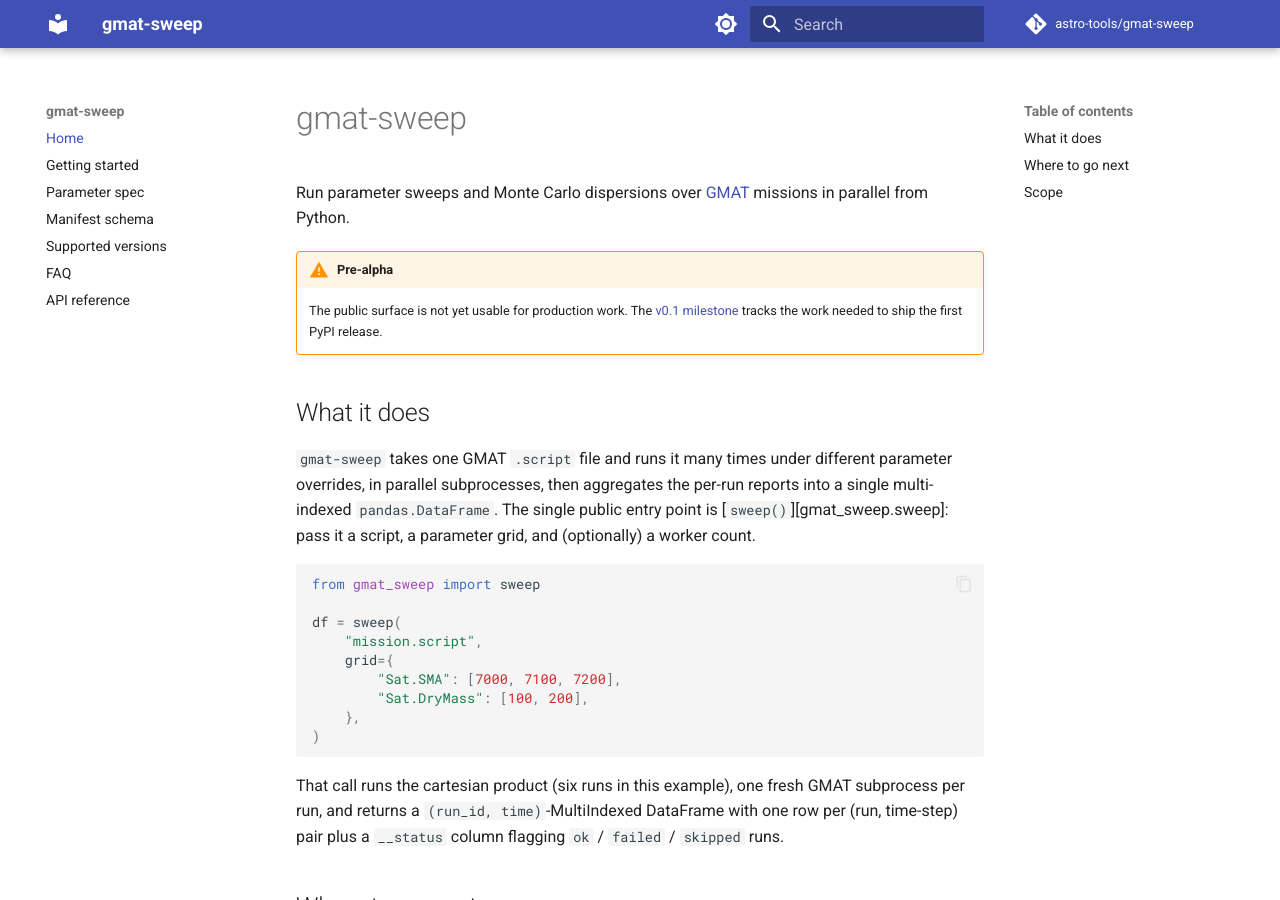
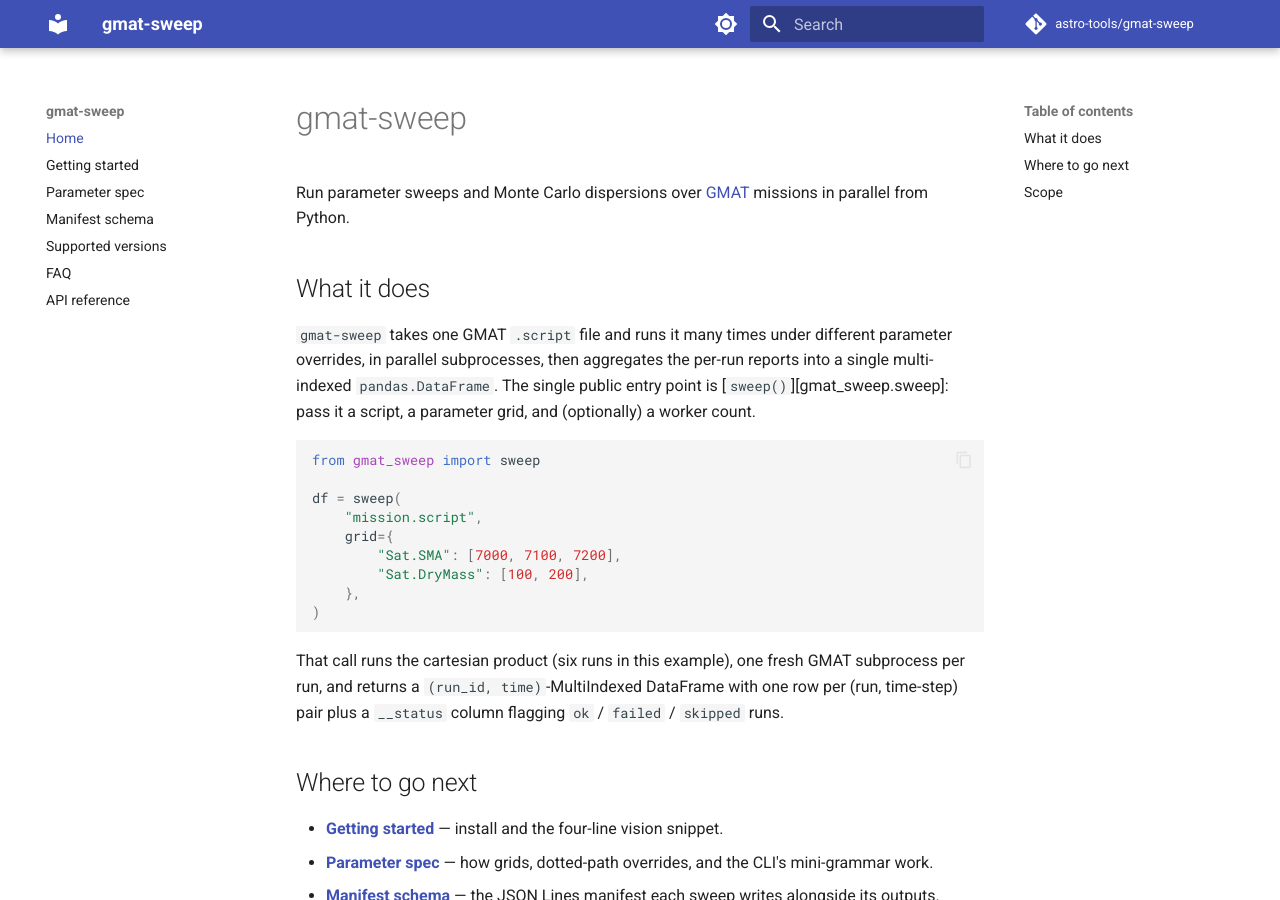
Before and after one commit to astro-tools/gmat-sweep, an MkDocs documentation site: the page built from docs/index.md, in a window 1280 px wide and 900 px high. Built offline with MkDocs 1.6.1 and Material for MkDocs 9.7.7, drawn with Linux system fonts in a browser that asks for light colours; comment, search, counter and statistics services are not loaded.

Commit message:
Drop pre-alpha banner from docs landing page
The site only ships with the first v0.1 deploy, so the banner contradicts
the release it documents. README.md retains the pre-alpha note for the
PyPI-facing surface.

```diff
--- a/docs/index.md
+++ b/docs/index.md
@@ -2,11 +2,6 @@
 
 Run parameter sweeps and Monte Carlo dispersions over [GMAT](https://software.nasa.gov/software/GSC-17177-1)
 missions in parallel from Python.
-
-!!! warning "Pre-alpha"
-    The public surface is not yet usable for production work. The
-    [v0.1 milestone](https://github.com/astro-tools/gmat-sweep/milestone/1)
-    tracks the work needed to ship the first PyPI release.
 
 ## What it does
 
```
